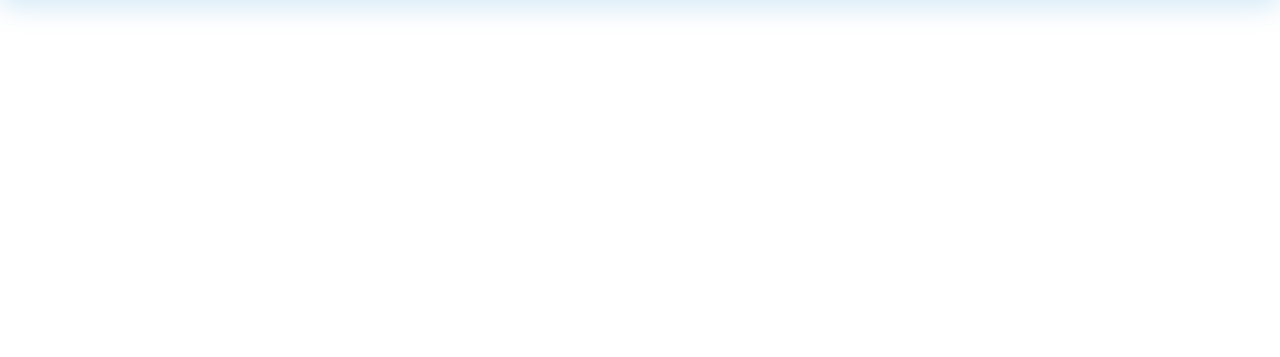
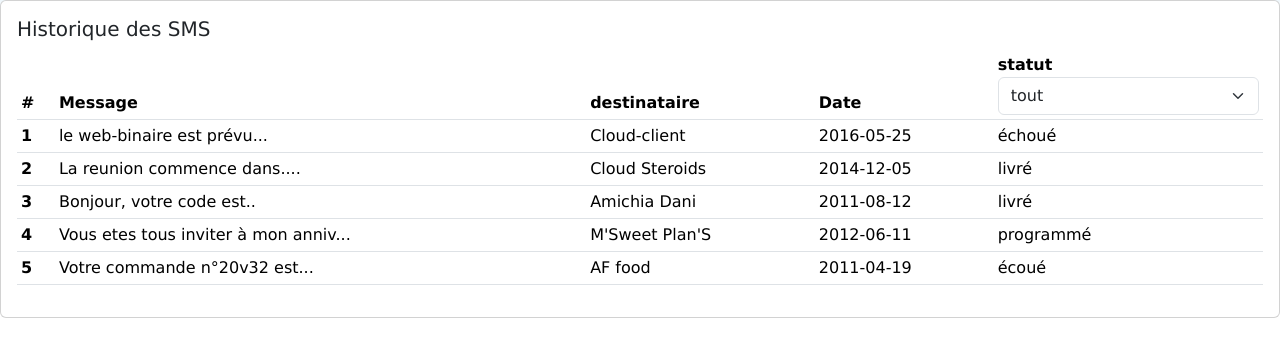
Before and after one commit to cloudsteroids/API_SMS, a PHP site: page /Contenu/sous-contenu/messagerie/story_sms.php in a window 1280 px wide. Shown: the part 80-437 px from the top of the page. Run offline with PHP 8.4, Linux system fonts and the light colour scheme.

Commit message:
Update story_sms.php
code de la page Historique des Sms

```diff
--- a/Contenu/sous-contenu/messagerie/story_sms.php
+++ b/Contenu/sous-contenu/messagerie/story_sms.php
@@ -17,11 +17,68 @@
         include('../../nav/nav_horizontal.php');
     ?>
         <div class="contain">
+            <div class="card">
+                <div class="card-body">
+                    <h5 class="card-title">Historique des SMS</h5>
+                    <table class="table table-sm">
+                        <thead>
+                            <tr>
+                                <th scope="col">#</th>
+                                <th scope="col">Message</th>
+                                <th scope="col">destinataire</th>
+                                <th scope="col">Date</th>
+                                <th scope="col">
+                                    statut
+                                    <select class="form-select" id="floatingSelect" aria-label="State">
+                                        <option selected>tout</option>
+                                        <option value="1">livré</option>
+                                        <option value="2">échoué</option>
+                                        <option value="3">programmé</option>
+                                </th>
+                            </tr>
+                        </thead>
+                        <tbody>
+                            <tr>
+                                <th scope="row">1</th>
+                                <td>le web-binaire est prévu...</td>
+                                <td>Cloud-client</td>
+                                <td>2016-05-25</td>
+                                <td>échoué</td>
+                            </tr>
+                            <tr>
+                                <th scope="row">2</th>
+                                <td>La reunion commence dans....</td>
+                                <td>Cloud Steroids</td>
+                                <td>2014-12-05</td>
+                                <td>livré</td>
+                            </tr>
+                            <tr>
+                                <th scope="row">3</th>
+                                <td>Bonjour, votre code est..</td>
+                                <td>Amichia Dani</td>
+                                <td>2011-08-12</td>
+                                <td>livré</td>
+                            </tr>
+                            <tr>
+                                <th scope="row">4</th>
+                                <td>Vous etes tous inviter à mon anniv...</td>
+                                <td>M'Sweet Plan'S</td>
+                                <td>2012-06-11</td>
+                                <td>programmé</td>
+                            </tr>
+                            <tr>
+                                <th scope="row">5</th>
+                                <td> Votre commande n°20v32 est...</td>
+                                <td>AF food</td>
+                                <td>2011-04-19</td>
+                                <td>écoué</td>
+                            </tr>
+                        </tbody>
+                    </table>
+                    <!-- End small tables -->
 
-
-
-
+                </div>
+            </div>
         </div>
-    </div>
 </body>
 </html>
```
